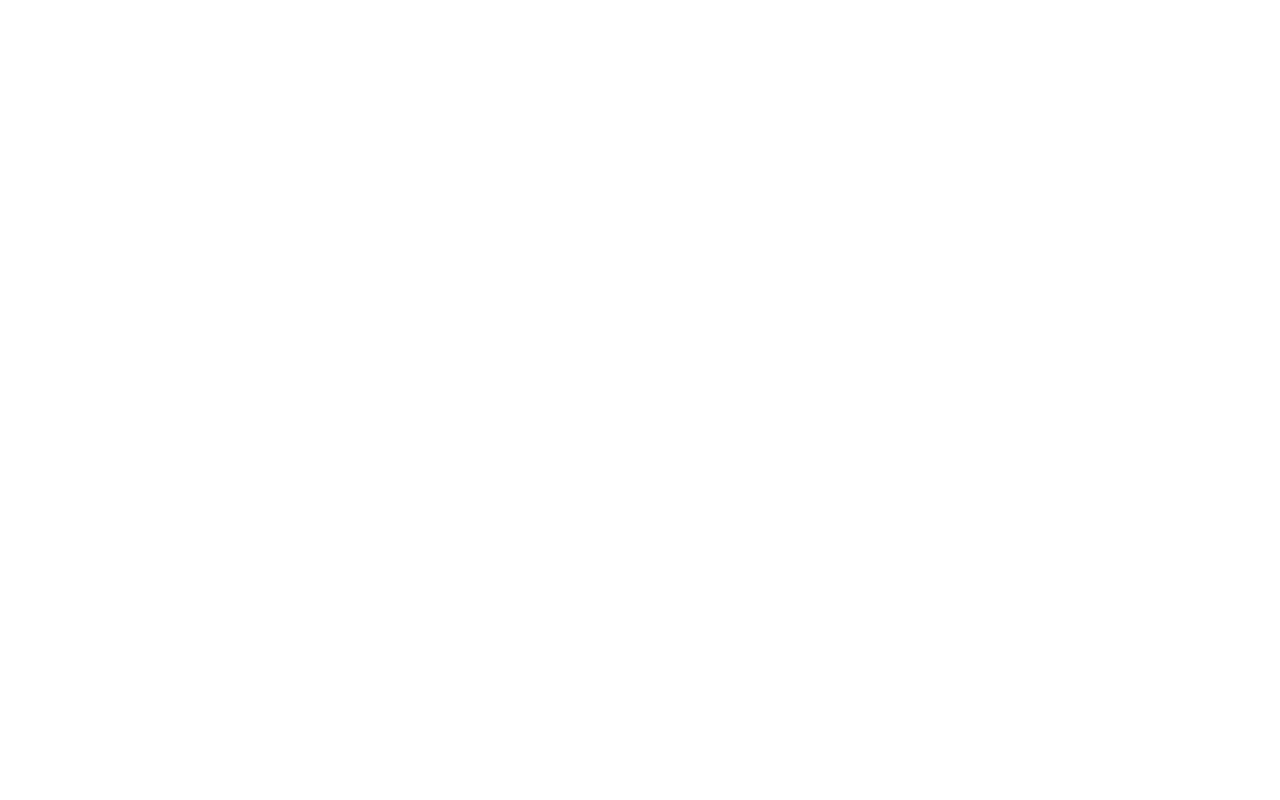
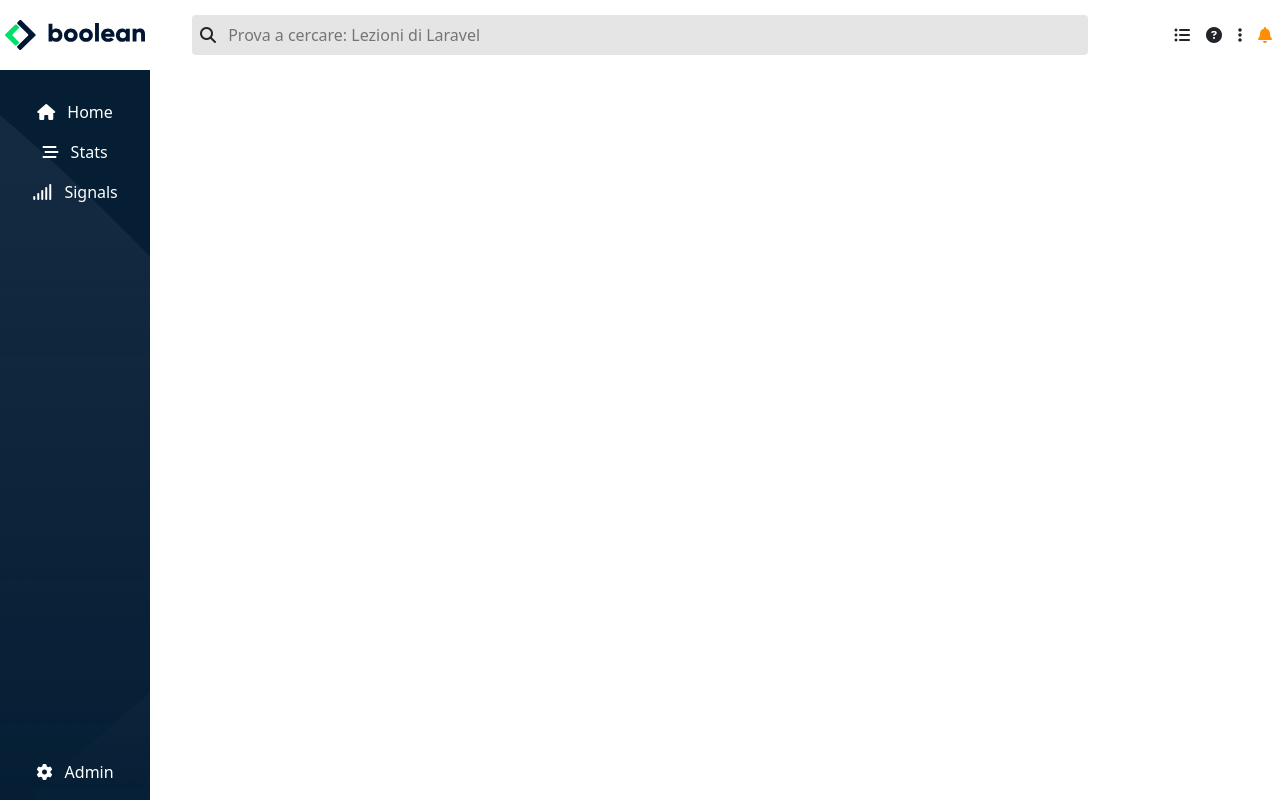
Before and after one commit to davidedev04/html-css-bootstrap-dashboard, a plain HTML site: page index.html in a window 1280 px wide. Drawn offline with nearby package versions, Linux system fonts and the light colour scheme.

Commit message:
layout completato

```diff
--- a/css/style.css
+++ b/css/style.css
@@ -0,0 +1,67 @@
+/* stili generali */
+img {
+    width: 100%;
+}
+
+/* stili header */
+header {
+    width: 100vw;
+    height: 70px;
+    position: fixed;
+    z-index: 500;
+    background-color: #fff;
+}
+
+.width_img {
+    min-width: 60px;
+    width: 15%;
+}
+
+.width_logo_small {
+    max-width: 80px;
+}
+
+.width_svg {
+    max-width: 150px;
+    width: 100%;
+    padding: 0 5px;
+}
+
+.search_nav_up {
+    width: 70%;
+    background-color: #e5e5e5;
+}
+
+.avvisi {
+    width: 15%;
+}
+
+.avvisi i:last-child {
+    color: #ff8f00;
+}
+
+/* stili contenuto centrale */
+
+main {
+    height: 100vh;
+    width: 100vw;
+}
+
+.nav_left_1 {
+    width: 70px;
+}
+
+.sfondo_left {
+    padding-top: 100px;
+    height: 100%;
+    background-image: url(../img/sidebar-bg.png);
+    background-color: #051e34;
+}
+
+.nav_left_2 {
+    width: 150px;
+}
+
+.color_white {
+    color: #fff;
+}
--- a/index.html
+++ b/index.html
@@ -4,6 +4,7 @@
 <head>
     <meta charset="UTF-8">
     <meta name="viewport" content="width=device-width, initial-scale=1.0">
+    <link rel="stylesheet" href="css/style.css">
 
     <!-- font awesome -->
     <link rel="stylesheet" href="https://cdnjs.cloudflare.com/ajax/libs/font-awesome/6.4.2/css/all.min.css"
@@ -19,6 +20,59 @@
 
 <body>
 
+    <header class="d-flex align-items-center">
+        <div class="width_img">
+            <img src="img/mobile-logo.png" alt="logosmall" class="d-block d-lg-none width_logo_small p-1">
+            <img src="img/logo.svg" alt="logobig" class="d-none d-lg-block width_svg">
+        </div>
+        <div class="search_nav_up rounded px-2">
+            <i class="fa-solid fa-magnifying-glass"></i>
+            <input type="text" placeholder="Prova a cercare: Lezioni di Laravel"
+                class="search_nav_up border-0 rounded-end p-2">
+        </div>
+        <div class="avvisi d-flex justify-content-end">
+            <i class="fa-solid fa-list-ul d-none d-lg-block m-2"></i>
+            <i class="fa-solid fa-circle-question d-none d-lg-block m-2"></i>
+            <i class="fa-solid fa-ellipsis-vertical d-none d-lg-block m-2"></i>
+            <i class="fa-solid fa-bell m-2"></i>
+        </div>
+    </header>
+
+    <main>
+        <section
+            class="nav_left_1 sfondo_left d-flex d-lg-none color_white flex-column align-items-center justify-content-between">
+            <div class="d-flex flex-column">
+                <i class="fa-solid fa-house pb-3"></i>
+                <i class="fa-solid fa-bars-staggered pb-3"></i>
+                <i class="fa-solid fa-signal"></i>
+            </div>
+            <div>
+                <i class="fa-solid fa-gear pb-3"></i>
+            </div>
+        </section>
+        <section
+            class="nav_left_2 sfondo_left d-none d-lg-flex flex-column align-items-center color_white justify-content-between">
+            <div class="d-flex flex-column align-items-center">
+                <div class="pb-3">
+                    <i class="fa-solid fa-house pe-2"></i>
+                    <span>Home</span>
+                </div>
+                <div class="pb-3">
+                    <i class="fa-solid fa-bars-staggered pe-2"></i>
+                    <span>Stats</span>
+                </div>
+                <div>
+                    <i class="fa-solid fa-signal pe-2"></i>
+                    <span>Signals</span>
+                </div>
+            </div>
+            <div class="pb-3">
+                <i class="fa-solid fa-gear pe-2"></i>
+                <span>Admin</span>
+            </div>
+        </section>
+    </main>
+
 </body>
 
 </html>
```
Also changed, not shown: img/class-avatar.jpeg (added), img/class-avatar.jpg (added), img/logo.svg (added), img/mobile-logo.png (added), img/sidebar-bg.png (added), img/stats.jpeg (added).
